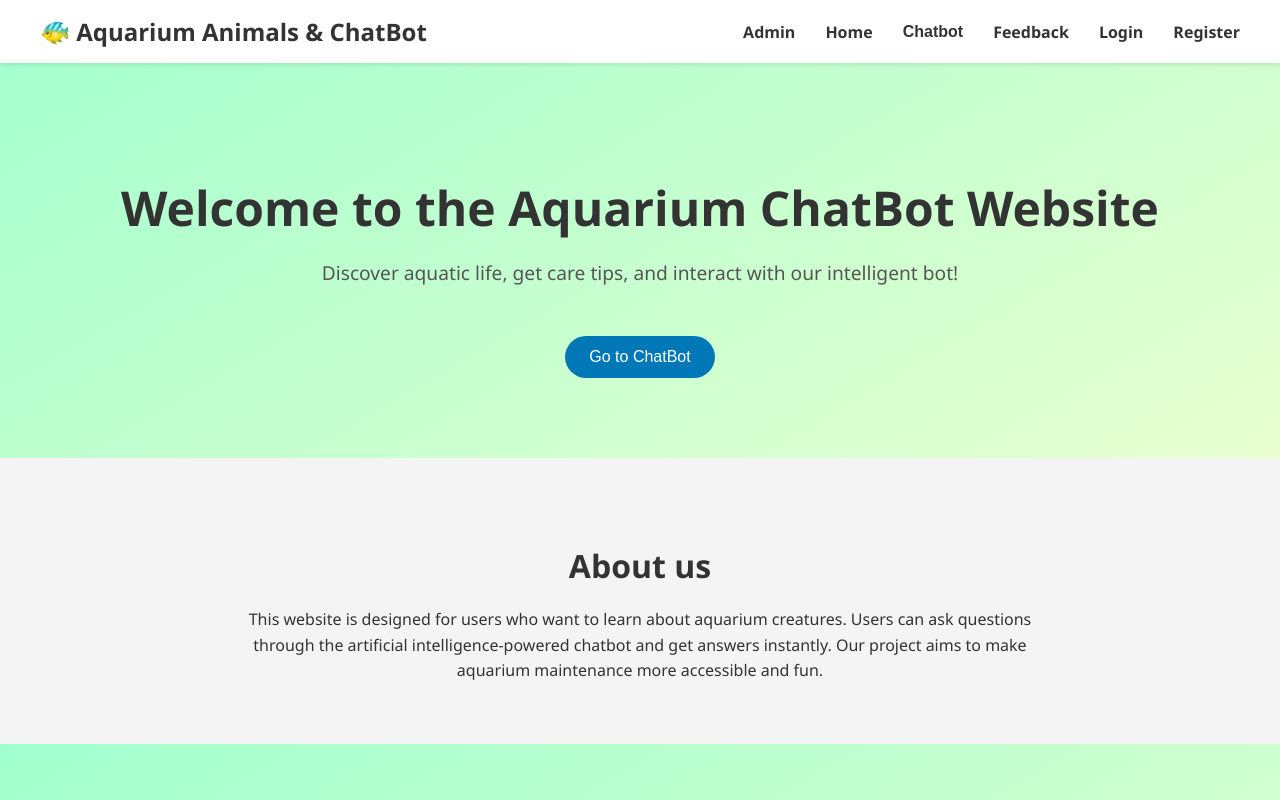
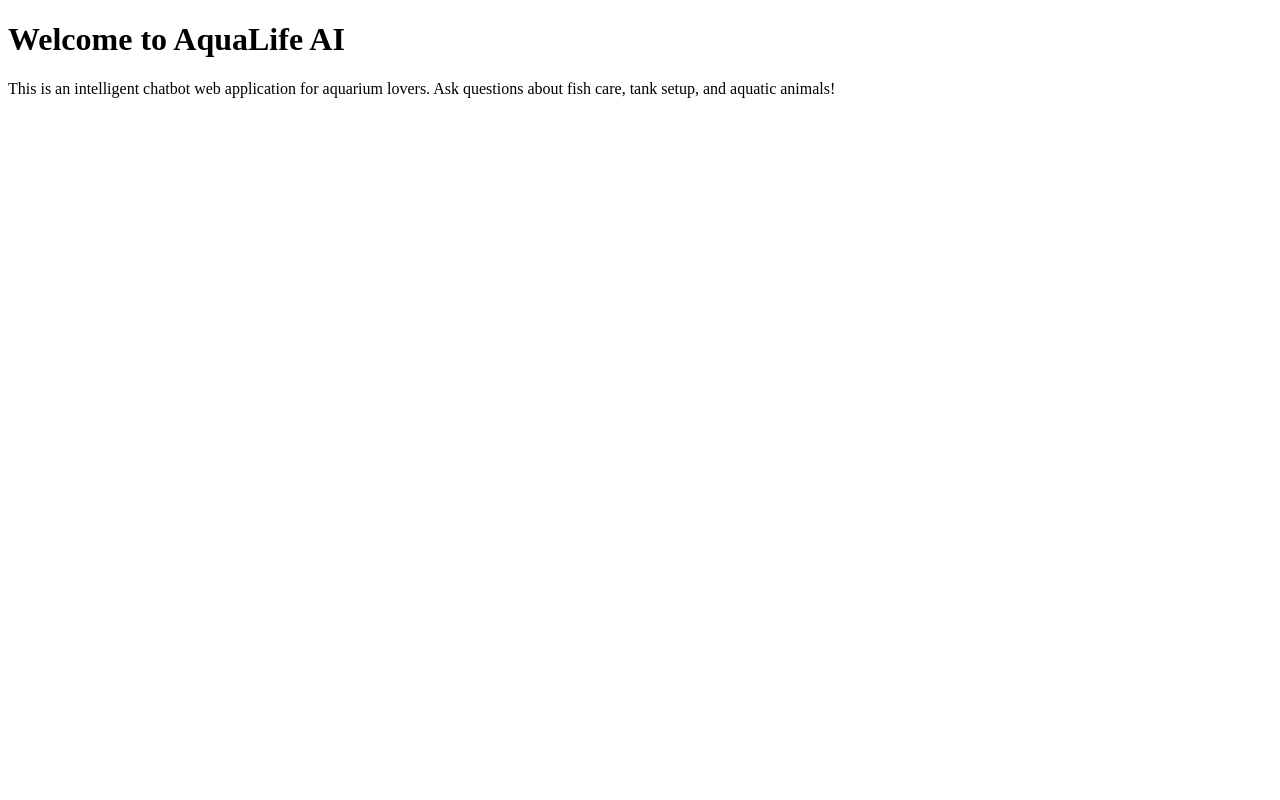
Before and after one commit to enver1241/aquarium-chatbot, a website: page index.html in a window 1280 px wide. Drawn offline with Linux system fonts and the light colour scheme.

Commit message:
Add files via upload
web site seo

```diff
--- a/index.html
+++ b/index.html
@@ -1,151 +1,21 @@
 <!DOCTYPE html>
 <html lang="en">
 <head>
-  <meta charset="UTF-8" />
-  <meta name="viewport" content="width=device-width, initial-scale=1.0"/>
-  <title>Aquarium ChatBot - Home</title>
-  <style>
-    body {
-      margin: 0;
-      font-family: 'Segoe UI', Tahoma, Geneva, Verdana, sans-serif;
-      background: linear-gradient(to bottom right, #a1ffce, #faffd1);
-      color: #333;
-    }
+  <meta charset="UTF-8">
+  <meta name="viewport" content="width=device-width, initial-scale=1.0">
+  <title>AquaLife AI - Smart Aquarium Chatbot</title>
+  <meta name="description" content="AquaLife AI is an intelligent chatbot web application for aquarium enthusiasts. Get reliable information about fish care, tank setup, and aquatic animals.">
+  <meta name="robots" content="index, follow">
+  <link rel="canonical" href="https://aqualifeai.com/">
 
-    nav {
-      background-color: white;
-      box-shadow: 0 2px 4px rgba(0,0,0,0.1);
-      padding: 15px 40px;
-      display: flex;
-      justify-content: space-between;
-      align-items: center;
-    }
-
-    nav .logo {
-      font-weight: bold;
-      font-size: 1.5em;
-    }
-
-    nav ul {
-      list-style: none;
-      display: flex;
-      gap: 30px;
-      margin: 0;
-      padding: 0;
-    }
-
-    nav ul li {
-      display: flex;
-      align-items: center;
-    }
-
-    nav ul li a, nav ul li button {
-      text-decoration: none;
-      color: #333;
-      font-weight: bold;
-      background: none;
-      border: none;
-      cursor: pointer;
-      font-size: 1em;
-      padding: 0;
-    }
-
-    nav ul li a:hover,
-    nav ul li button:hover {
-      color: #0077b6;
-    }
-
-    header {
-      text-align: center;
-      padding: 80px 20px;
-    }
-
-    header h1 {
-      font-size: 3em;
-      margin-bottom: 10px;
-    }
-
-    header p {
-      font-size: 1.2em;
-      color: #555;
-    }
-
-    .btn {
-      padding: 12px 24px;
-      background-color: #0077b6;
-      color: white;
-      border: none;
-      border-radius: 25px;
-      font-size: 1em;
-      cursor: pointer;
-      margin-top: 30px;
-    }
-
-    .btn:hover {
-      background-color: #005f86;
-    }
-
-    section {
-      padding: 60px 40px;
-      background-color: #f4f4f4;
-    }
-
-    section h2 {
-      text-align: center;
-      font-size: 2em;
-      margin-bottom: 20px;
-    }
-
-    section p {
-      max-width: 800px;
-      margin: 0 auto;
-      text-align: center;
-      line-height: 1.6;
-    }
-  </style>
+  <!-- Open Graph for social media -->
+  <meta property="og:title" content="AquaLife AI - Smart Aquarium Chatbot">
+  <meta property="og:description" content="An AI-powered chatbot that helps aquarium lovers with fish care, tank setup, and aquatic life knowledge.">
+  <meta property="og:url" content="https://aqualifeai.com/">
+  <meta property="og:type" content="website">
 </head>
 <body>
-
-  <nav>
-    <div class="logo">🐠 Aquarium Animals & ChatBot</div>
-    <ul>
-      <li><a href="admin-login.html">Admin</a></li>
-      <li><a href="index.html">Home</a></li>
-      <li><button onclick="goToChatbot()">Chatbot</button></li> <!-- 🔐 Giriş kontrolü burada -->
-      <li><a href="problem.html">Feedback</a></li>
-      <li><a href="login.html">Login</a></li>
-      <li><a href="register.html">Register</a></li>
-    </ul>
-  </nav>
-
-  <header>
-    <h1>Welcome to the Aquarium ChatBot Website</h1>
-    <p>Discover aquatic life, get care tips, and interact with our intelligent bot!</p>
-    <button class="btn" onclick="goToChatbot()">Go to ChatBot</button> <!-- 🔐 Burada da aynı kontrol -->
-  </header>
-
-  <section id="about">
-    <h2>About us</h2>
-    <p>
-      This website is designed for users who want to learn about aquarium creatures.
-      Users can ask questions through the artificial intelligence-powered chatbot and get answers instantly.
-      Our project aims to make aquarium maintenance more accessible and fun.
-    </p>
-  </section>
-
-  <script>
-    function goToChatbot() {
-      const user = localStorage.getItem("user");
-      const pass = localStorage.getItem("pass");
-
-      if (!user || !pass) {
-        alert("❗Please log in to access the ChatBot.");
-        window.location.href = "login.html";
-      } else {
-        window.location.href = "Chatbot.html";
-      }
-    }
-  </script>
-
+  <h1>Welcome to AquaLife AI</h1>
+  <p>This is an intelligent chatbot web application for aquarium lovers. Ask questions about fish care, tank setup, and aquatic animals!</p>
 </body>
 </html>
--- /dev/null
+++ b/robots.txt
@@ -0,0 +1,3 @@
+User-agent: *
+Allow: /
+Sitemap: https://aqualifeai.com/sitemap.xml
```
Also changed, not shown: sitemap.xml (added, +9 -0 lines).
